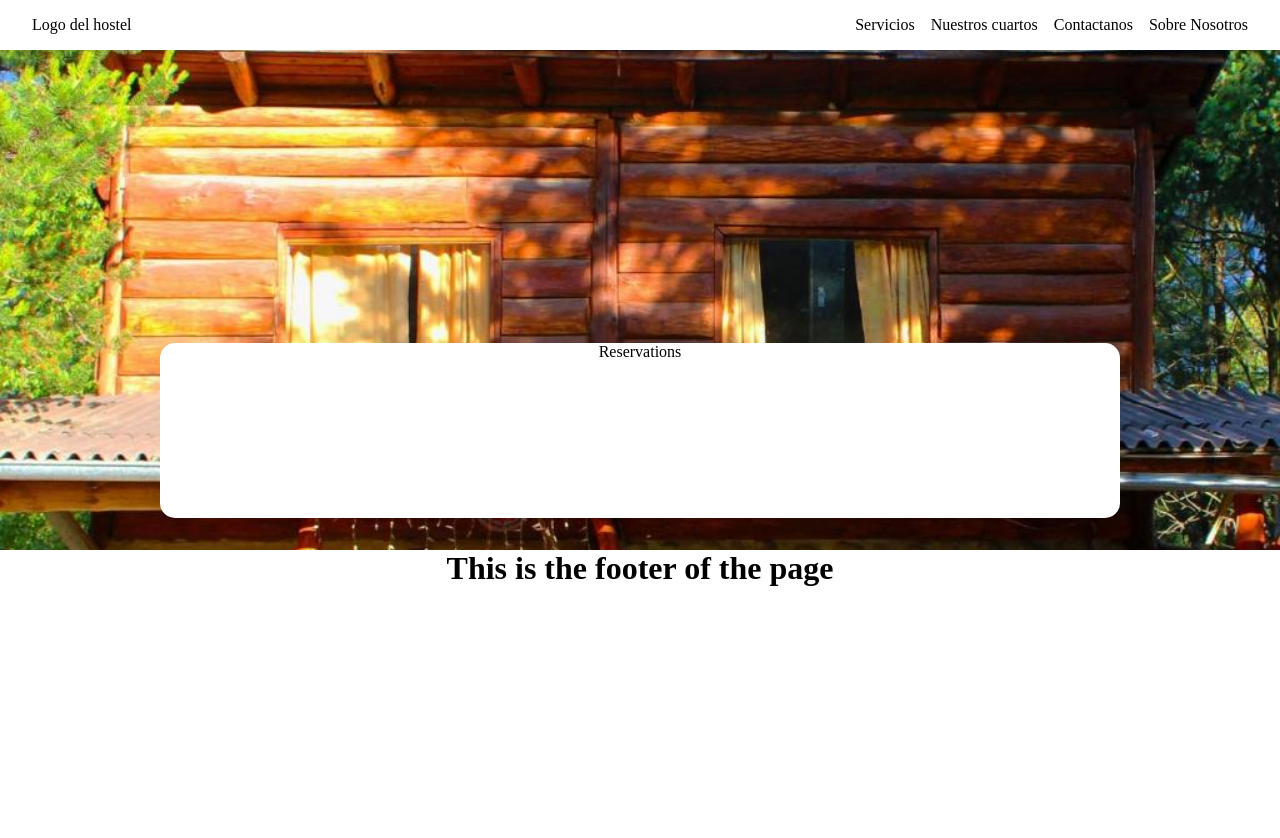
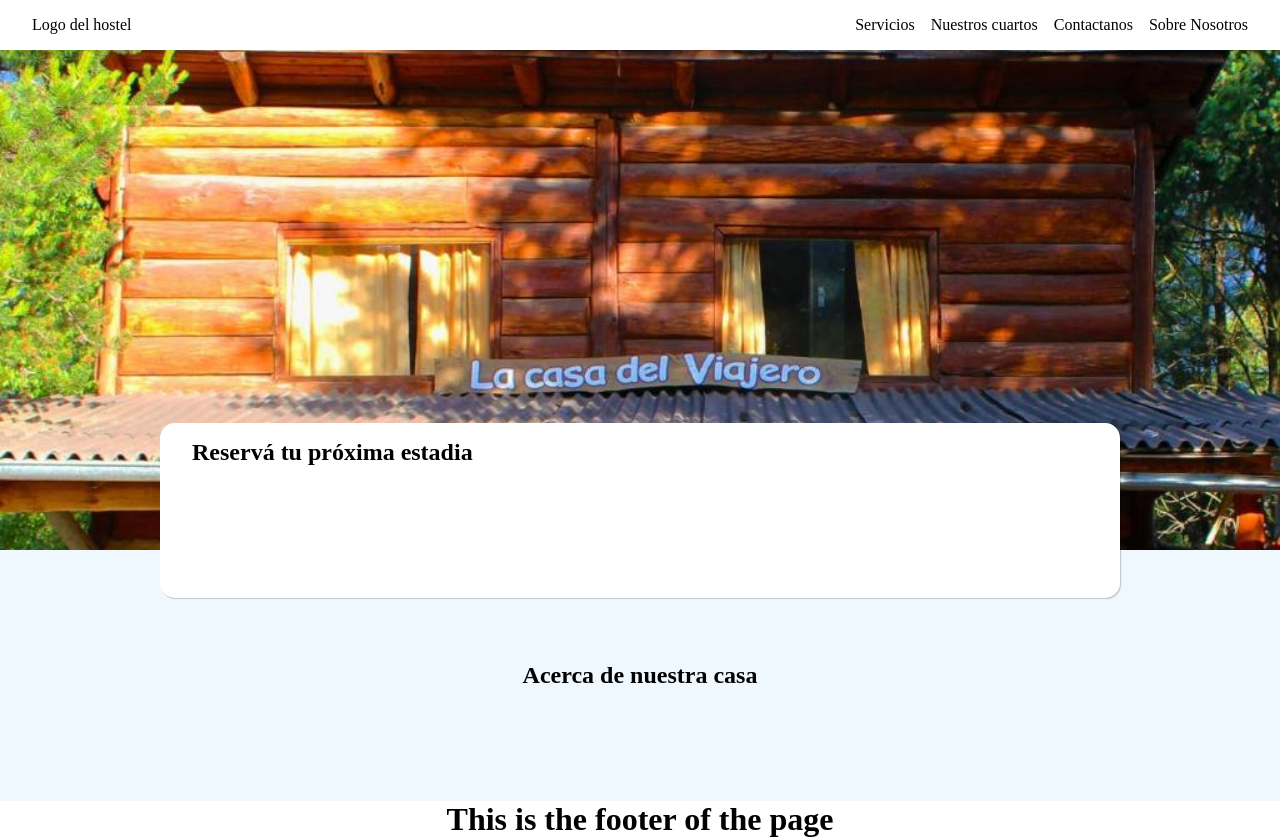
Before and after one commit to tomason182/la-casa-del-viajero-website, a React (Vite) app: page / in a window 1280 px wide. Before the commit the page ends 800 px from the top, so only its background shows below. Built offline with nearby package versions, Linux system fonts and the light colour scheme.

Commit message:
fix: position bookingContent absolute

```diff
--- a/src/pages/Home/Home.jsx
+++ b/src/pages/Home/Home.jsx
@@ -2,10 +2,15 @@ import styles from "./Home.module.css";
 
 export default function Home() {
   return (
-    <section className={styles.mainContent}>
-      <div className={styles.bookingContent}>
-        <p>Reservations</p>
-      </div>
-    </section>
+    <>
+      <section className={styles.mainContent}>
+        <div className={styles.bookingContent}>
+          <h2>Reservá tu próxima estadia</h2>
+        </div>
+      </section>
+      <section className={styles.about}>
+        <h2>Acerca de nuestra casa</h2>
+      </section>
+    </>
   );
 }
--- a/src/pages/Home/Home.module.css
+++ b/src/pages/Home/Home.module.css
@@ -1,18 +1,28 @@
 .mainContent {
+  position: relative;
   height: 500px;
   background-repeat: no-repeat;
   background-size: cover;
   background-position: center;
   background-image: url("../../assets/images/mainImage.jpg");
-  display: flex;
-  align-items: flex-end;
-  justify-content: center;
   padding-bottom: 2rem;
 }
 
 .bookingContent {
+  position: absolute;
+  bottom: -3rem;
+  left: 50%;
+  transform: translate(-50%);
+  box-shadow: 1px 1px 1px 0.1px rgba(0, 0, 0, 0.2);
   border-radius: 15px;
+  padding: 1rem 2rem;
+  text-align: left;
   width: 75%;
   height: 175px;
   background-color: #fff;
 }
+
+.about {
+  padding: 7rem 0;
+  background-color: aliceblue;
+}
```
